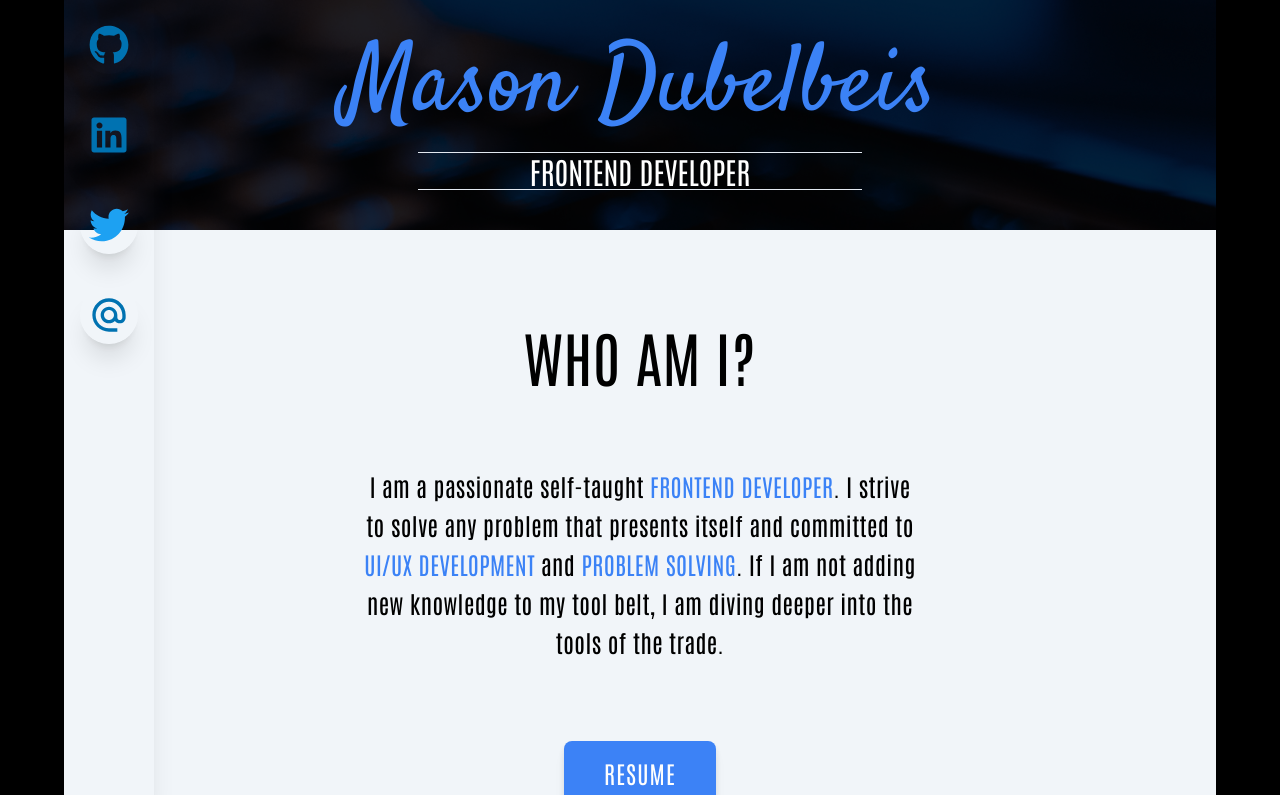
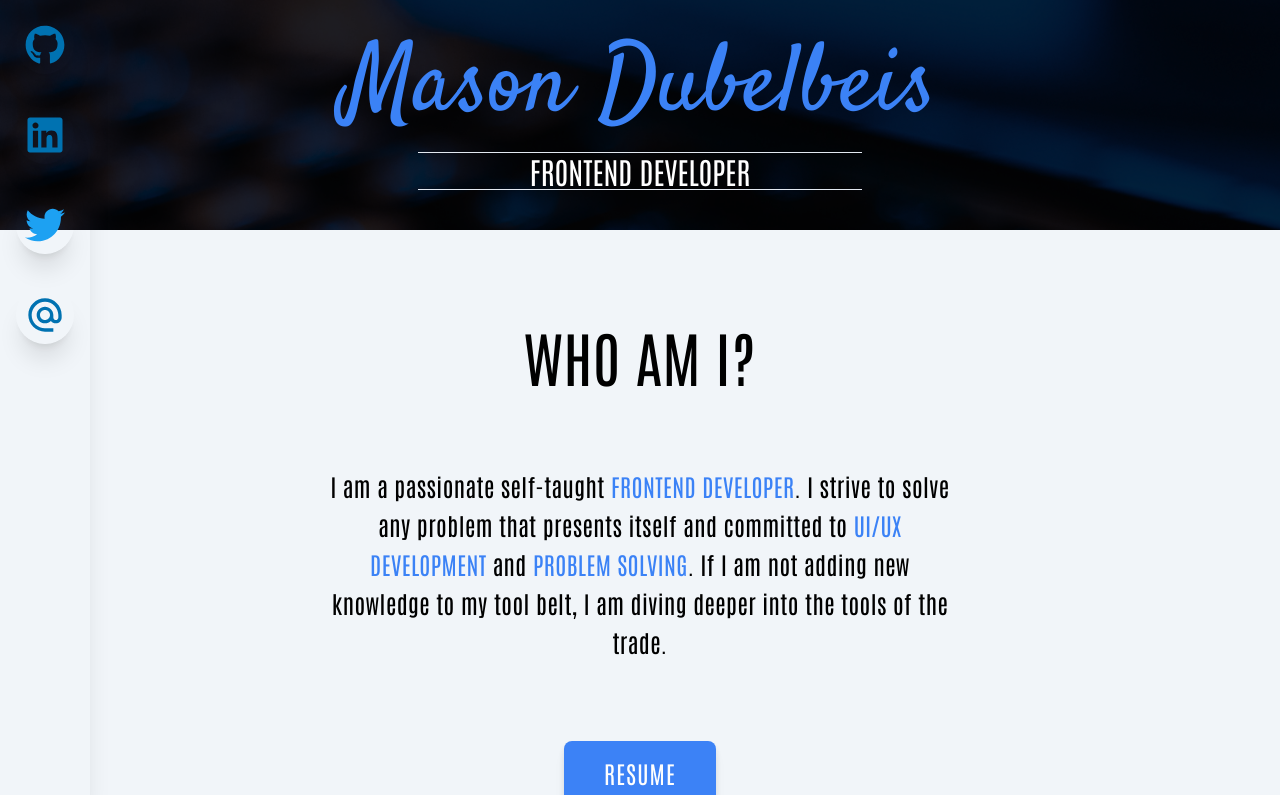
Before and after one commit to mdubelbeis/portfolio-v2, a React (Vite) app: page / in a window 1280 px wide. Shown: the top 795 px of the page. Built offline with nearby package versions, Linux system fonts and the light colour scheme.

Commit message:
resizing hero

```diff
--- a/src/App.tsx
+++ b/src/App.tsx
@@ -66,7 +66,7 @@
 
 const App: React.FC = () => {
   return (
-    <div className="relative mx-auto w-screen max-w-6xl">
+    <div className="relative mx-auto w-full max-w-7xl">
       <Contact />
       <Hero />
       <main>
```
